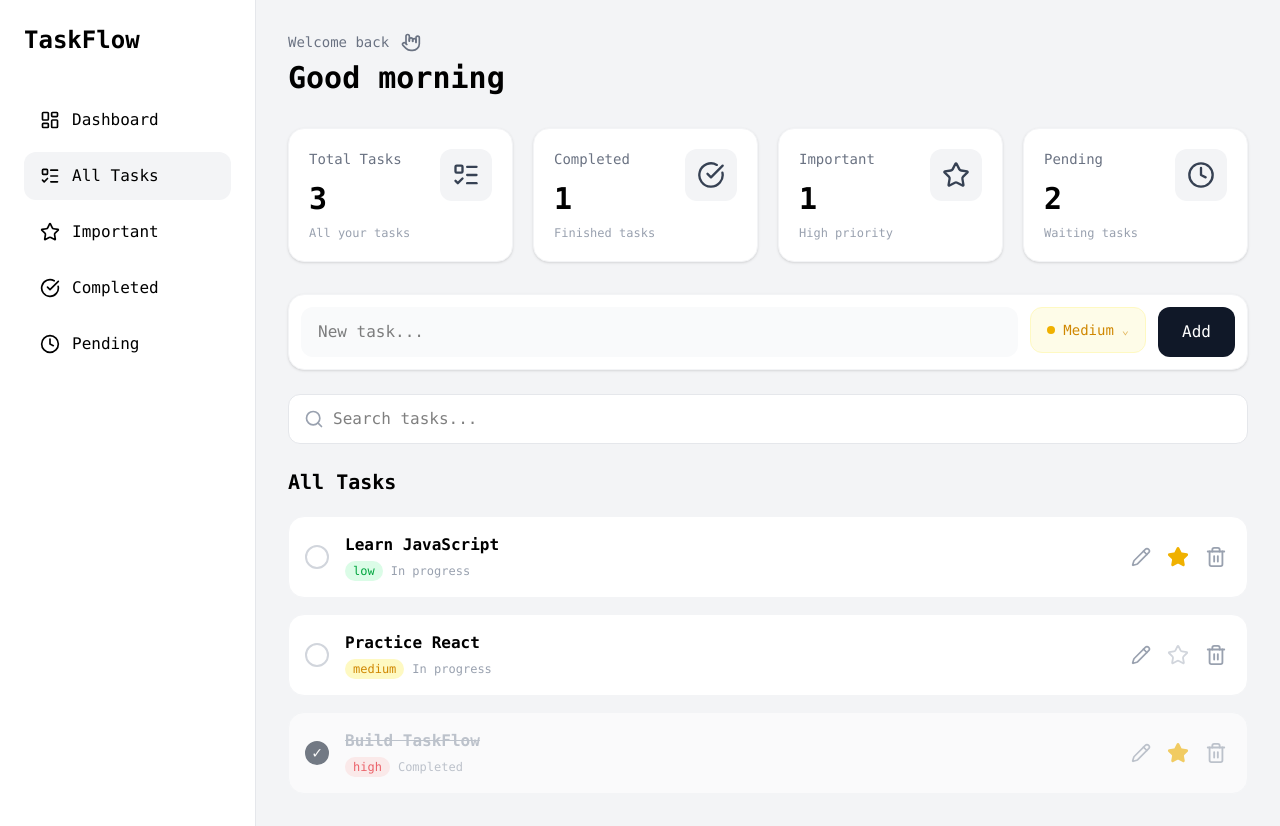
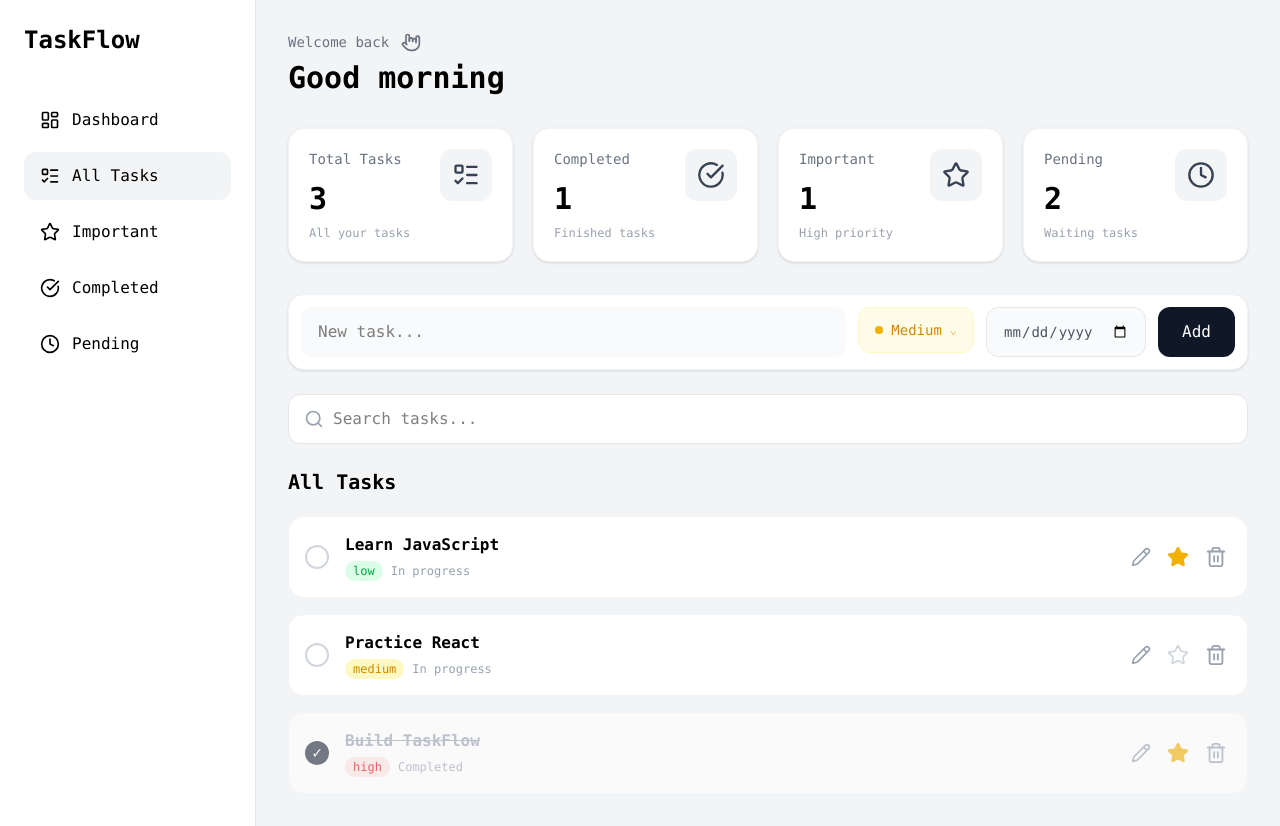
Before and after one commit to zahra-alvandi/taskflow, a React (Vite) app: page / in a window 1280 px wide. Built offline with nearby package versions, Linux system fonts and the light colour scheme.

Commit message:
feat: add task due dates

```diff
--- a/src/App.jsx
+++ b/src/App.jsx
@@ -12,6 +12,7 @@ function App() {
       completed: false,
       important: true,
       priority: "low",
+      dueDate: null,
     },
     {
       id: 2,
@@ -19,6 +20,7 @@ function App() {
       completed: false,
       important: false,
       priority: "medium",
+      dueDate: null,
     },
     {
       id: 3,
@@ -26,6 +28,7 @@ function App() {
       completed: true,
       important: true,
       priority: "high",
+      dueDate: null,
     },
   ]);
 
@@ -41,7 +44,7 @@ function App() {
     setTask(newTasks);
   };
 
-  const addTask = (event, title, priority) => {
+  const addTask = (event, title, priority, dueDate) => {
     event.preventDefault();
 
     if (title.trim() === "") {
@@ -54,6 +57,7 @@ function App() {
       completed: false,
       important: false,
       priority: priority,
+      dueDate: dueDate,
     };
 
     setTask([...tasks, newTask]);
--- a/src/components/AddTasks.jsx
+++ b/src/components/AddTasks.jsx
@@ -9,6 +9,7 @@ function AddTask({ addTask }) {
     medium: "text-yellow-600 bg-yellow-50 border-yellow-100",
     low: "text-green-600 bg-green-50 border-green-100",
   };
+  const [dueDate, setDueDate] = useState("");
 
   useEffect(() => {
     const handleClickOutside = (event) => {
@@ -27,7 +28,7 @@ function AddTask({ addTask }) {
     <div>
       <form
         onSubmit={(event) => {
-          addTask(event, title, priority);
+          addTask(event, title, priority, dueDate);
           setTitle("");
           setPriority("medium");
 
@@ -116,6 +117,13 @@ function AddTask({ addTask }) {
           )}
         </div>
 
+        <input
+          type="date"
+          value={dueDate}
+          onChange={(event) => setdueDate(event.target.value)}
+          className="px-4 py-3 rounded-xl bg-gray-50 border border-gray-200 text-sm text-gray-600 outline-none focus:border-gray-400 transition"
+        />
+
         <button className="px-6 py-3 rounded-xl bg-gray-900 text-white font-medium hover:bg-gray-700 transition cursor-pointer">
           Add
         </button>
--- a/src/components/TaskCard.jsx
+++ b/src/components/TaskCard.jsx
@@ -75,6 +75,9 @@ function TaskCard({ task, toggleTask, toggleImportant, deleteTask, editTask }) {
               </span>
             </div>
           )}
+          {task.dueDate && (
+            <p className="text-xs text-gray-400 mt-1">Due {task.dueDate}</p>
+          )}
         </div>
       </div>
 
```
